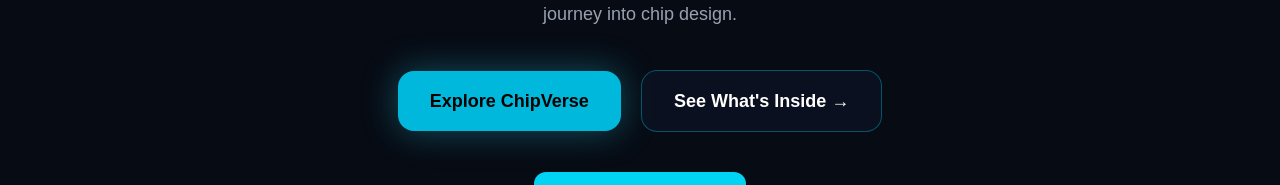
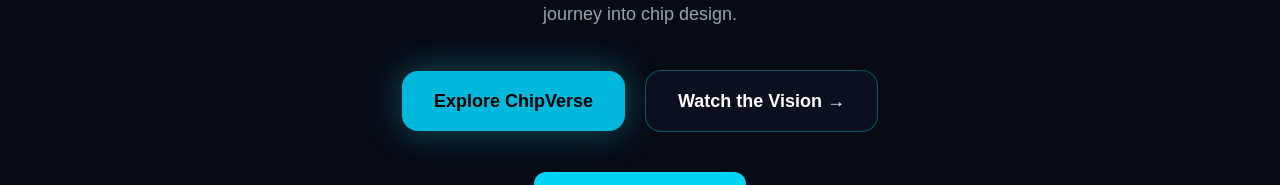
Before and after one commit to amoghakulkarni377/chipverse, a Next.js app: page / in a window 1280 px wide. Shown: the part 414-599 px from the top of the page. Built offline with nearby package versions, Linux system fonts and the light colour scheme.

Commit message:
Update ChipVerse hero section

```diff
--- a/src/app/page.js
+++ b/src/app/page.js
@@ -161,7 +161,7 @@
   </button>
 
   <button className="px-8 py-4 rounded-2xl border border-cyan-500/40 bg-slate-900/50 text-white font-semibold text-lg backdrop-blur hover:bg-cyan-500/10 hover:border-cyan-400 hover:scale-105 active:scale-95 transition-all duration-300">
-    See What's Inside →
+      Watch the Vision →
   </button>
 
 </div>
```
